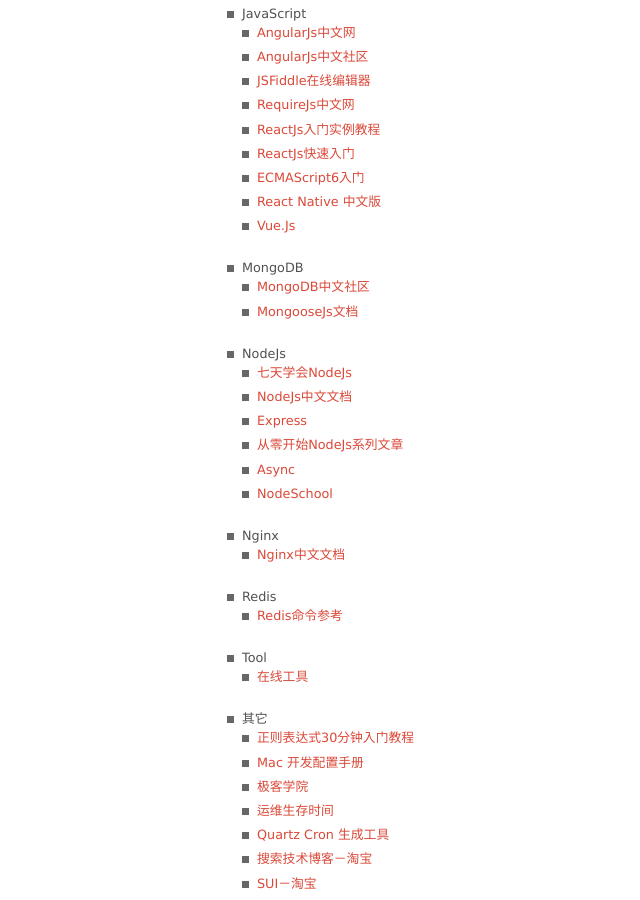
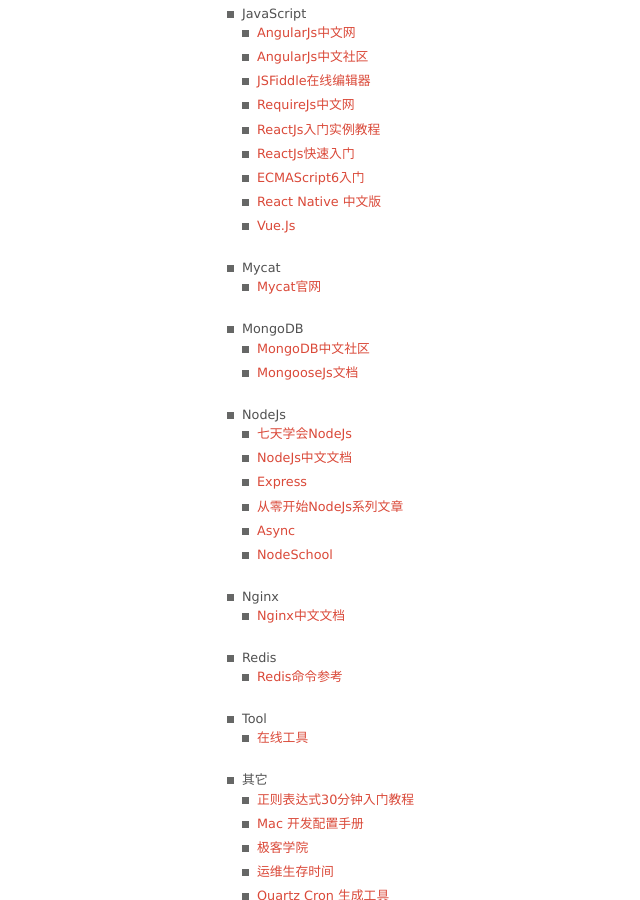
Before and after one commit to junhc/junhc.github.io, a Jekyll site: the page built from _posts/2015-08-18-bookmark.md, in a window 1280 px wide and 900 px high, scrolled down 439 px. Shown: the whole window, without its empty margins (29-669 px from the left). Built offline with Jekyll 4.4.1, drawn with Linux system fonts in a browser that asks for light colours; Markdown is read by kramdown in place of the engine named in the settings; comment, search, counter and statistics services are not loaded.

Commit message:
Update 2015-08-18-bookmark.md

```diff
--- a/_posts/2015-08-18-bookmark.md
+++ b/_posts/2015-08-18-bookmark.md
@@ -22,6 +22,8 @@
   * [ECMAScript6入门](http://es6.ruanyifeng.com/#docs/intro)
   * [React Native 中文版](http://wiki.jikexueyuan.com/project/react-native/)
   * [Vue.Js](http://cn.vuejs.org/)
+* Mycat
+  * [Mycat官网](http://www.mycat.org.cn/)
 * MongoDB
   * [MongoDB中文社区](http://www.mongoing.com/)
   * [MongooseJs文档](http://mongoosejs.com/)
```
